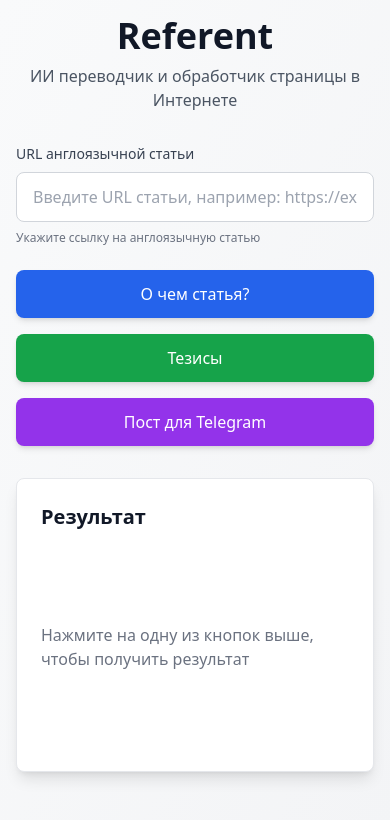
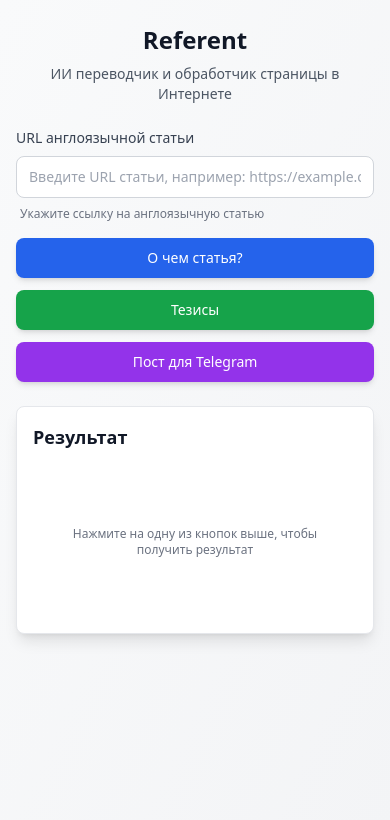
Before and after one commit to evksin/referent, a Next.js app: page / in a window 390 px wide. Shown: the top 820 px of the page. Built offline with nearby package versions, Linux system fonts and the light colour scheme.

Commit message:
Refactor main page UI for improved responsiveness and accessibility; adjust padding, font sizes, and button layouts for better user experience

```diff
--- a/app/page.tsx
+++ b/app/page.tsx
@@ -167,17 +167,17 @@ export default function Home() {
   };
 
   return (
-    <main className="min-h-screen bg-gradient-to-br from-gray-50 to-gray-100 dark:from-gray-900 dark:to-gray-800 p-4 md:p-8">
+    <main className="min-h-screen bg-gradient-to-br from-gray-50 to-gray-100 dark:from-gray-900 dark:to-gray-800 px-4 py-6 md:p-8">
       <div className="max-w-4xl mx-auto">
-        <h1 className="text-4xl font-bold text-center mb-2 text-gray-900 dark:text-white">
+        <h1 className="text-2xl sm:text-3xl md:text-4xl font-bold text-center mb-2 text-gray-900 dark:text-white px-2">
           Referent
         </h1>
-        <p className="text-center mb-8 text-gray-600 dark:text-gray-400">
+        <p className="text-center mb-6 md:mb-8 text-sm sm:text-base text-gray-600 dark:text-gray-400 px-2">
           ИИ переводчик и обработчик страницы в Интернете
         </p>
 
         {/* Поле ввода URL */}
-        <div className="mb-6">
+        <div className="mb-4 md:mb-6">
           <label
             htmlFor="url"
             className="block text-sm font-medium text-gray-700 dark:text-gray-300 mb-2"
@@ -190,20 +190,20 @@ export default function Home() {
             value={url}
             onChange={(e) => setUrl(e.target.value)}
             placeholder="Введите URL статьи, например: https://example.com/article"
-            className="w-full px-4 py-3 border border-gray-300 rounded-lg focus:ring-2 focus:ring-blue-500 focus:border-transparent dark:bg-gray-700 dark:border-gray-600 dark:text-white dark:placeholder-gray-400"
+            className="w-full px-3 sm:px-4 py-2.5 sm:py-3 text-sm sm:text-base border border-gray-300 rounded-lg focus:ring-2 focus:ring-blue-500 focus:border-transparent dark:bg-gray-700 dark:border-gray-600 dark:text-white dark:placeholder-gray-400 break-all"
           />
-          <p className="mt-2 text-xs text-gray-500 dark:text-gray-400">
+          <p className="mt-2 text-xs text-gray-500 dark:text-gray-400 px-1">
             Укажите ссылку на англоязычную статью
           </p>
         </div>
 
         {/* Кнопки действий */}
-        <div className="grid grid-cols-1 md:grid-cols-3 gap-4 mb-8">
+        <div className="grid grid-cols-1 md:grid-cols-3 gap-3 sm:gap-4 mb-6 md:mb-8">
           <button
             onClick={() => handleAction("summary")}
             disabled={isLoading}
             title="Получить краткое описание статьи на русском языке"
-            className="px-6 py-3 bg-blue-600 hover:bg-blue-700 text-white font-medium rounded-lg transition-colors disabled:opacity-50 disabled:cursor-not-allowed shadow-md hover:shadow-lg"
+            className="w-full px-4 sm:px-6 py-2.5 sm:py-3 text-sm sm:text-base bg-blue-600 hover:bg-blue-700 text-white font-medium rounded-lg transition-colors disabled:opacity-50 disabled:cursor-not-allowed shadow-md hover:shadow-lg"
           >
             О чем статья?
           </button>
@@ -211,7 +211,7 @@ export default function Home() {
             onClick={() => handleAction("theses")}
             disabled={isLoading}
             title="Выделить основные тезисы статьи в виде маркированного списка"
-            className="px-6 py-3 bg-green-600 hover:bg-green-700 text-white font-medium rounded-lg transition-colors disabled:opacity-50 disabled:cursor-not-allowed shadow-md hover:shadow-lg"
+            className="w-full px-4 sm:px-6 py-2.5 sm:py-3 text-sm sm:text-base bg-green-600 hover:bg-green-700 text-white font-medium rounded-lg transition-colors disabled:opacity-50 disabled:cursor-not-allowed shadow-md hover:shadow-lg"
           >
             Тезисы
           </button>
@@ -219,7 +219,7 @@ export default function Home() {
             onClick={() => handleAction("telegram")}
             disabled={isLoading}
             title="Создать пост для Telegram канала с эмодзи и хештегами"
-            className="px-6 py-3 bg-purple-600 hover:bg-purple-700 text-white font-medium rounded-lg transition-colors disabled:opacity-50 disabled:cursor-not-allowed shadow-md hover:shadow-lg"
+            className="w-full px-4 sm:px-6 py-2.5 sm:py-3 text-sm sm:text-base bg-purple-600 hover:bg-purple-700 text-white font-medium rounded-lg transition-colors disabled:opacity-50 disabled:cursor-not-allowed shadow-md hover:shadow-lg"
           >
             Пост для Telegram
           </button>
@@ -227,10 +227,10 @@ export default function Home() {
 
         {/* Блок статуса процесса */}
         {processStatus && (
-          <div className="bg-blue-50 dark:bg-blue-900/20 border border-blue-200 dark:border-blue-800 rounded-lg p-4 mb-4">
-            <div className="flex items-center gap-3">
-              <div className="animate-spin rounded-full h-5 w-5 border-b-2 border-blue-600 dark:border-blue-400"></div>
-              <p className="text-sm text-blue-700 dark:text-blue-300 font-medium">
+          <div className="bg-blue-50 dark:bg-blue-900/20 border border-blue-200 dark:border-blue-800 rounded-lg p-3 sm:p-4 mb-4">
+            <div className="flex items-center gap-2 sm:gap-3">
+              <div className="animate-spin rounded-full h-4 w-4 sm:h-5 sm:w-5 border-b-2 border-blue-600 dark:border-blue-400 flex-shrink-0"></div>
+              <p className="text-xs sm:text-sm text-blue-700 dark:text-blue-300 font-medium break-words">
                 {processStatus}
               </p>
             </div>
@@ -239,9 +239,11 @@ export default function Home() {
 
         {/* Блок ошибок */}
         {error && (
-          <Alert variant="destructive" className="mb-4">
-            <AlertTitle>Ошибка</AlertTitle>
-            <AlertDescription>{error.message}</AlertDescription>
+          <Alert variant="destructive" className="mb-4 p-3 sm:p-4">
+            <AlertTitle className="text-sm sm:text-base">Ошибка</AlertTitle>
+            <AlertDescription className="text-xs sm:text-sm break-words">
+              {error.message}
+            </AlertDescription>
           </Alert>
         )}
 
@@ -251,11 +253,11 @@ export default function Home() {
             <button
               onClick={handleClear}
               disabled={isLoading}
-              className="px-4 py-2 text-sm bg-gray-200 dark:bg-gray-700 hover:bg-gray-300 dark:hover:bg-gray-600 text-gray-700 dark:text-gray-300 rounded-lg transition-colors disabled:opacity-50 disabled:cursor-not-allowed flex items-center gap-2"
+              className="px-3 sm:px-4 py-2 text-xs sm:text-sm bg-gray-200 dark:bg-gray-700 hover:bg-gray-300 dark:hover:bg-gray-600 text-gray-700 dark:text-gray-300 rounded-lg transition-colors disabled:opacity-50 disabled:cursor-not-allowed flex items-center gap-1.5 sm:gap-2"
               title="Очистить все поля и результаты"
             >
               <svg
-                className="w-4 h-4"
+                className="w-3.5 h-3.5 sm:w-4 sm:h-4"
                 fill="none"
                 stroke="currentColor"
                 viewBox="0 0 24 24"
@@ -267,7 +269,7 @@ export default function Home() {
                   d="M6 18L18 6M6 6l12 12"
                 />
               </svg>
-              Очистить
+              <span>Очистить</span>
             </button>
           </div>
         )}
@@ -275,10 +277,10 @@ export default function Home() {
         {/* Блок результата */}
         <div
           ref={resultRef}
-          className="bg-white dark:bg-gray-800 rounded-lg shadow-lg p-6 border border-gray-200 dark:border-gray-700 mt-8"
+          className="bg-white dark:bg-gray-800 rounded-lg shadow-lg p-4 sm:p-6 border border-gray-200 dark:border-gray-700 mt-6 sm:mt-8"
         >
-          <div className="flex items-center justify-between mb-4">
-            <h2 className="text-xl font-semibold text-gray-900 dark:text-white">
+          <div className="flex flex-col sm:flex-row sm:items-center sm:justify-between gap-3 sm:gap-4 mb-4">
+            <h2 className="text-lg sm:text-xl font-semibold text-gray-900 dark:text-white break-words">
               {actionType === "summary" && "О чем статья?"}
               {actionType === "theses" && "Тезисы"}
               {actionType === "telegram" && "Пост для Telegram"}
@@ -294,13 +296,13 @@ export default function Home() {
             {result && !result.startsWith("Ошибка") && (
               <button
                 onClick={handleCopy}
-                className="px-3 py-1.5 text-sm bg-gray-100 dark:bg-gray-700 hover:bg-gray-200 dark:hover:bg-gray-600 text-gray-700 dark:text-gray-300 rounded-lg transition-colors flex items-center gap-2"
+                className="px-3 py-1.5 text-xs sm:text-sm bg-gray-100 dark:bg-gray-700 hover:bg-gray-200 dark:hover:bg-gray-600 text-gray-700 dark:text-gray-300 rounded-lg transition-colors flex items-center justify-center gap-1.5 sm:gap-2 self-start sm:self-auto"
                 title="Копировать результат"
               >
                 {copied ? (
                   <>
                     <svg
-                      className="w-4 h-4"
+                      className="w-3.5 h-3.5 sm:w-4 sm:h-4"
                       fill="none"
                       stroke="currentColor"
                       viewBox="0 0 24 24"
@@ -317,7 +319,7 @@ export default function Home() {
                 ) : (
                   <>
                     <svg
-                      className="w-4 h-4"
+                      className="w-3.5 h-3.5 sm:w-4 sm:h-4"
                       fill="none"
                       stroke="currentColor"
                       viewBox="0 0 24 24"
@@ -335,11 +337,11 @@ export default function Home() {
               </button>
             )}
           </div>
-          <div className="min-h-[200px]">
+          <div className="min-h-[150px] sm:min-h-[200px]">
             {isLoading ? (
-              <div className="flex flex-col items-center justify-center h-[200px]">
-                <div className="animate-spin rounded-full h-12 w-12 border-b-2 border-blue-600 mb-4"></div>
-                <p className="text-gray-600 dark:text-gray-400">
+              <div className="flex flex-col items-center justify-center h-[150px] sm:h-[200px] px-2">
+                <div className="animate-spin rounded-full h-10 w-10 sm:h-12 sm:w-12 border-b-2 border-blue-600 mb-3 sm:mb-4"></div>
+                <p className="text-xs sm:text-sm text-gray-600 dark:text-gray-400 text-center">
                   {actionType === "summary" && "Анализирую статью..."}
                   {actionType === "theses" && "Выделяю основные тезисы..."}
                   {actionType === "telegram" && "Создаю пост..."}
@@ -347,24 +349,26 @@ export default function Home() {
                 </p>
               </div>
             ) : result && !error ? (
-              <div className="bg-gray-50 dark:bg-gray-900 rounded-lg p-4 border border-gray-200 dark:border-gray-700 overflow-auto">
+              <div className="bg-gray-50 dark:bg-gray-900 rounded-lg p-3 sm:p-4 border border-gray-200 dark:border-gray-700 overflow-auto">
                 {actionType === "theses" || actionType === "telegram" ? (
-                  <div className="whitespace-pre-wrap text-gray-800 dark:text-gray-200 font-sans text-base leading-relaxed">
+                  <div className="whitespace-pre-wrap break-words text-gray-800 dark:text-gray-200 font-sans text-sm sm:text-base leading-relaxed">
                     {result}
                   </div>
                 ) : result.includes('"title"') || result.includes('"date"') ? (
-                  <pre className="whitespace-pre-wrap text-gray-800 dark:text-gray-200 font-mono text-sm leading-relaxed">
+                  <pre className="whitespace-pre-wrap break-words text-gray-800 dark:text-gray-200 font-mono text-xs sm:text-sm leading-relaxed overflow-x-auto">
                     {result}
                   </pre>
                 ) : (
-                  <div className="whitespace-pre-wrap text-gray-800 dark:text-gray-200 font-sans text-base leading-relaxed">
+                  <div className="whitespace-pre-wrap break-words text-gray-800 dark:text-gray-200 font-sans text-sm sm:text-base leading-relaxed">
                     {result}
                   </div>
                 )}
               </div>
             ) : (
-              <div className="flex items-center justify-center h-[200px] text-gray-500 dark:text-gray-400">
-                <p>Нажмите на одну из кнопок выше, чтобы получить результат</p>
+              <div className="flex items-center justify-center h-[150px] sm:h-[200px] px-4 text-gray-500 dark:text-gray-400">
+                <p className="text-xs sm:text-sm text-center">
+                  Нажмите на одну из кнопок выше, чтобы получить результат
+                </p>
               </div>
             )}
           </div>
```
